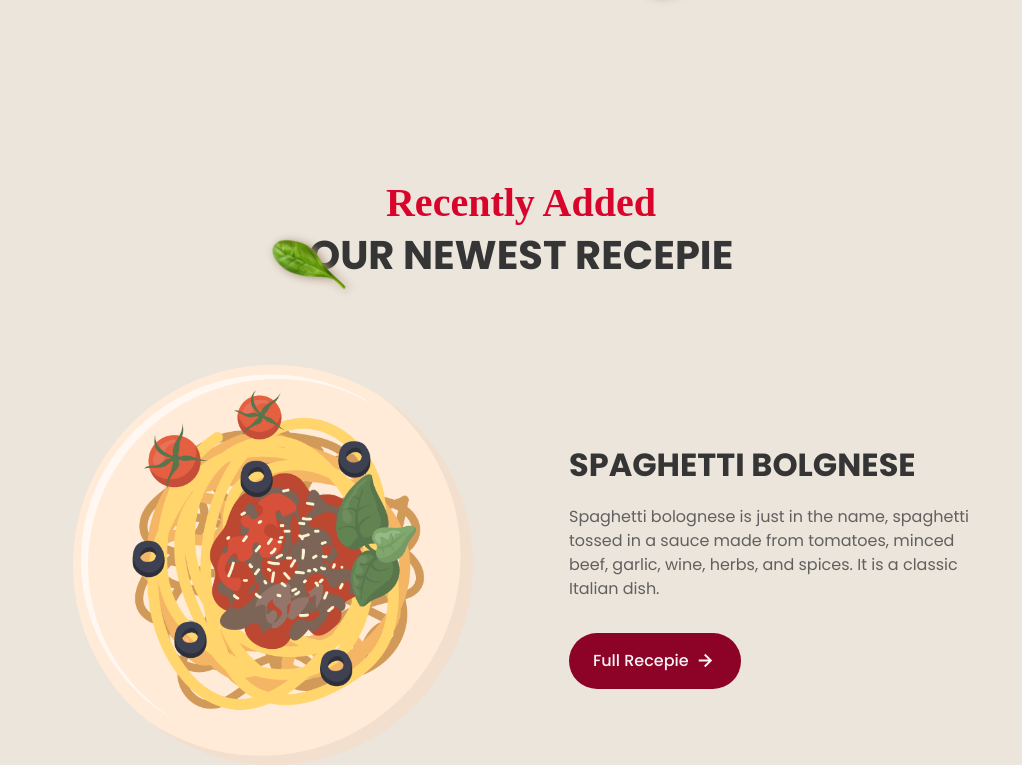
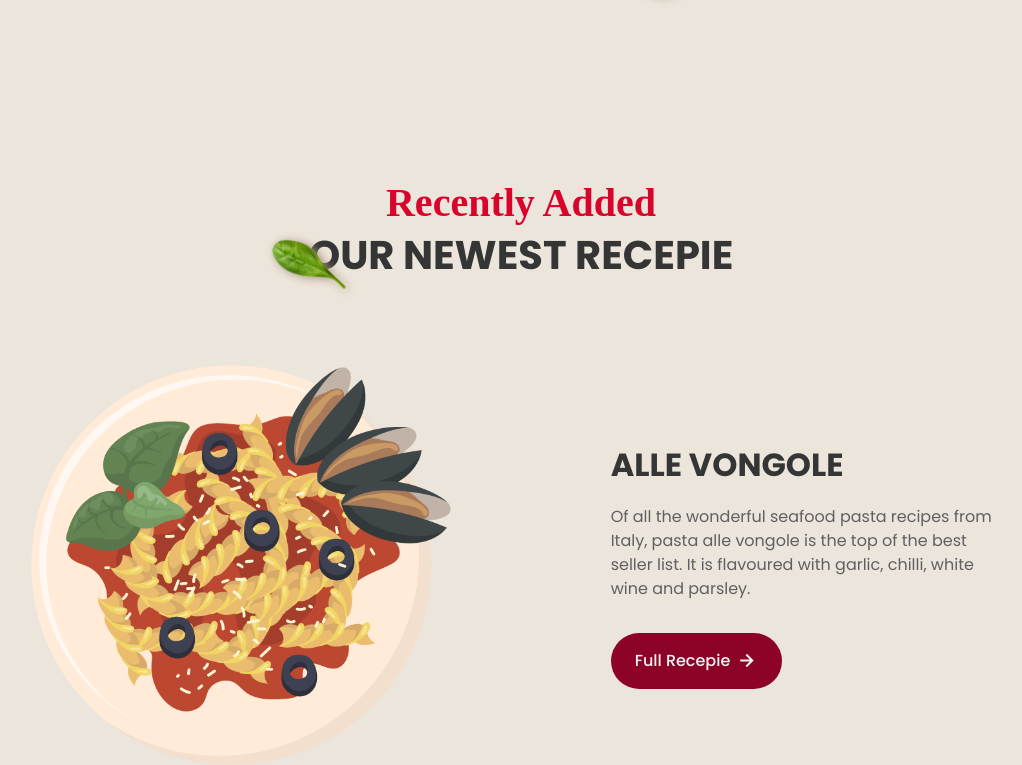
Before and after one commit to TLNRB/pastaPerfect, a website with bundled scripts: page index.html in a window 1280 px wide. Shown: the part 2019-2784 px from the top of the page, without its empty margins (119-1141 px from the left). Built offline with nearby package versions, Linux system fonts and the light colour scheme; a web font is replaced by a local one.

Commit message:
Recently finished, the content is dynamic

```diff
--- a/index.html
+++ b/index.html
@@ -232,7 +232,7 @@
       <!----- Content ----->
       <div
         id="recently-container"
-        class="flex flex-col justify-center items-center gap-[2.5rem] sm:gap-[4rem] lg:gap-[6rem] mx-auto lg:flex-row"
+        class="flex flex-col justify-center items-center gap-[2.5rem] sm:gap-[4rem] lg:gap-[6rem] xl:gap-[10rem] mx-auto lg:flex-row"
       >
         <!-- Newest Recepie Here -->
         <img
--- a/js/main.js
+++ b/js/main.js
@@ -90,10 +90,14 @@ function dateStringToNumber(dateString) {
 function newestRecepie() {
   let index = 0;
   for (let i = 1; i < recepies.length; i++) {
-    if (recepies[i].uploaded > recepies[index].uploaded) {
+    if (
+      dateStringToNumber(recepies[i].uploaded) >
+      dateStringToNumber(recepies[index].uploaded)
+    ) {
       index = i;
     }
   }
+
   return `
   <img
     class="h-[15rem] sm:h-[20rem] xl:h-[25rem]"
@@ -105,7 +109,7 @@ function newestRecepie() {
       ${recepies[index].fullName}
     </h1>
     <p
-      class="mx-auto mt-[1rem] w-[90%] sm:text-base text-normalText md:w-[75%] lg:w-[400px] xxl:text-[1.125rem] xxl:w-[520px]"
+      class="mx-auto mt-[1rem] w-[90%] sm:text-base text-normalText md:w-[75%] lg:w-[400px] xl:text-[1.125rem] xl:w-[520px]"
     >
       ${recepies[index].description}
     </p>
```
Also changed, not shown: css/main.css.
